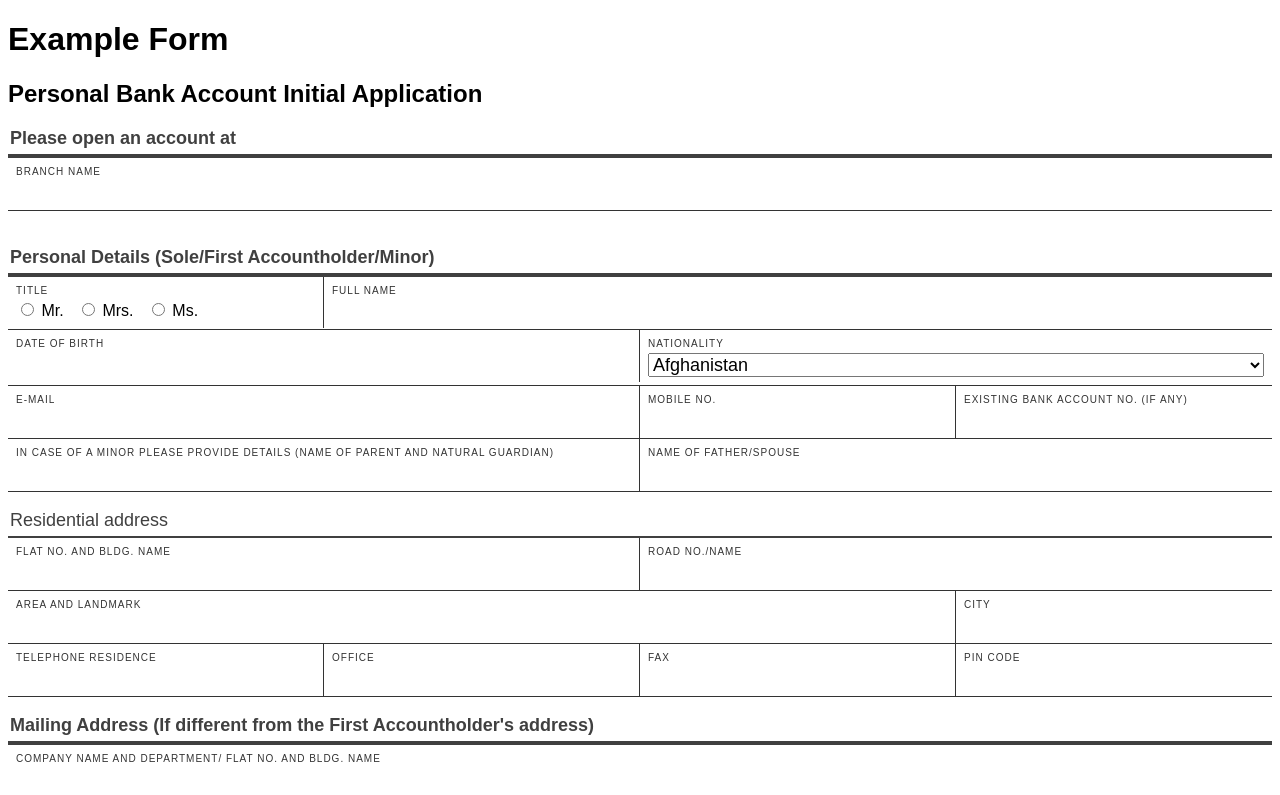
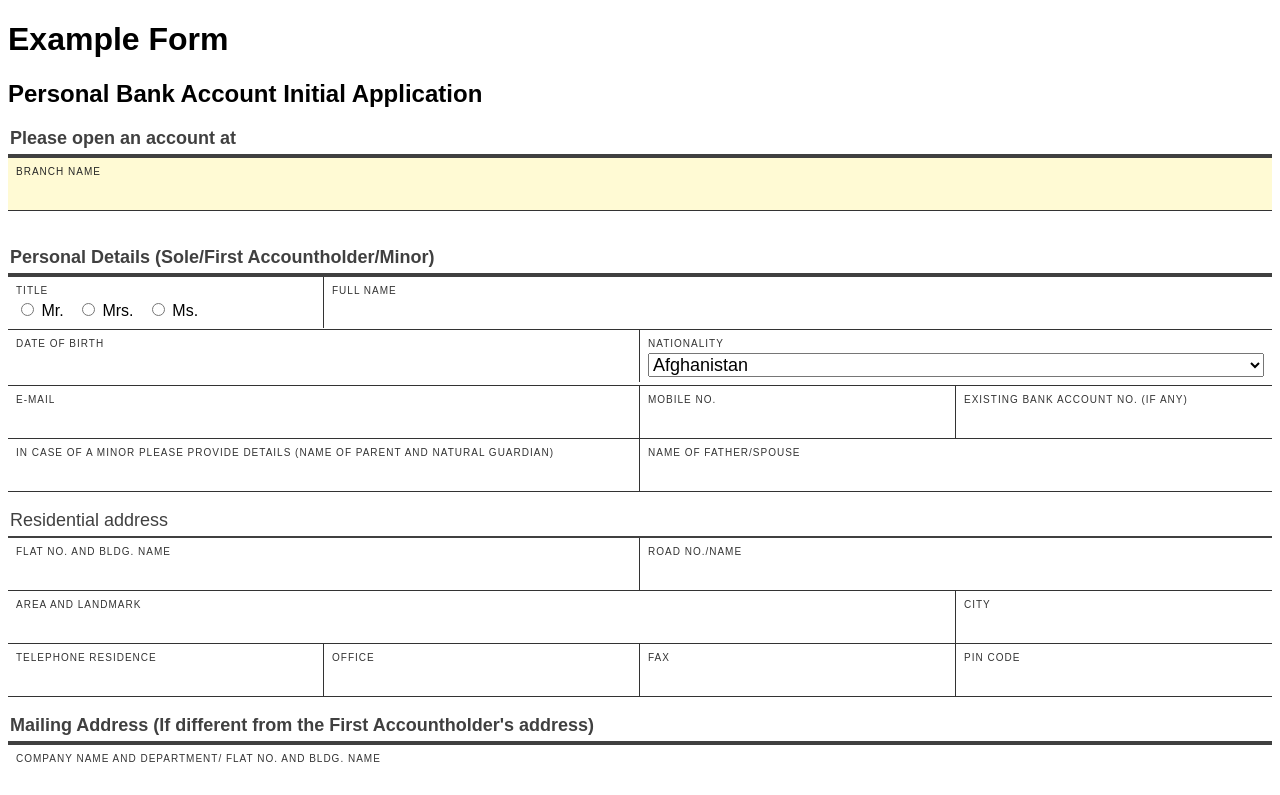
Before and after one commit to furiouscollective/gridforms, a plain HTML site: page example.html in a window 1280 px wide. Shown: the top 795 px of the page. Drawn offline with nearby package versions, Linux system fonts and the light colour scheme.

Commit message:
gridforms.js to focus fields; GA tracking code; Copy update; Tweet and github star buttons;

```diff
--- a/example.html
+++ b/example.html
@@ -2,6 +2,8 @@
 <head>
 	<title>Grid Forms &middot; Example - Personal Bank Account Initial Application</title>
 	<link rel="stylesheet" type="text/css" href="gridforms/gridforms.css">
+	<script type="text/javascript" src="http://ajax.googleapis.com/ajax/libs/jquery/1.7.2/jquery.min.js"></script>
+	<script type="text/javascript" src="gridforms/gridforms.js"></script>
 	<meta name="viewport" content="initial-scale=1.0, maximum-scale=1.0, minimum-scale=1.0, user-scalable=no">
 	<style type="text/css">
 	body {font-family:arial, sans-serif}
--- /dev/null
+++ b/gridforms/gridforms.js
@@ -0,0 +1,47 @@
+//
+//  Grid Forms
+//  Copyright (c) 2013 Kumail Hunaid
+//
+//  Permission is hereby granted, free of charge, to any person obtaining a copy
+//  of this software and associated documentation files (the "Software"), to deal
+//  in the Software without restriction, including without limitation the rights
+//  to use, copy, modify, merge, publish, distribute, sublicense, and/or sell
+//  copies of the Software, and to permit persons to whom the Software is
+//  furnished to do so, subject to the following conditions:
+//
+//  The above copyright notice and this permission notice shall be included in
+//  all copies or substantial portions of the Software.
+//
+//  THE SOFTWARE IS PROVIDED "AS IS", WITHOUT WARRANTY OF ANY KIND, EXPRESS OR
+//  IMPLIED, INCLUDING BUT NOT LIMITED TO THE WARRANTIES OF MERCHANTABILITY,
+//  FITNESS FOR A PARTICULAR PURPOSE AND NONINFRINGEMENT. IN NO EVENT SHALL THE
+//  AUTHORS OR COPYRIGHT HOLDERS BE LIABLE FOR ANY CLAIM, DAMAGES OR OTHER
+//  LIABILITY, WHETHER IN AN ACTION OF CONTRACT, TORT OR OTHERWISE, ARISING FROM,
+//  OUT OF OR IN CONNECTION WITH THE SOFTWARE OR THE USE OR OTHER DEALINGS IN
+//  THE SOFTWARE.
+//
+
+$(function() {
+	var GridForms = {
+		el: {
+			fieldsContainers: $('[data-field-span]'),
+			focusableFields: $('input, textarea, select', '[data-field-span]')
+		},
+		init: function() {
+			this.focusField(this.el.focusableFields.filter(':focus'));
+			this.events();
+		},
+		focusField: function(currentField) {
+			this.el.fieldsContainers.removeClass('focus');
+			currentField.closest('[data-field-span]').addClass('focus');
+		},
+		events: function() {
+			var that = this;
+			that.el.focusableFields.focus(function() {
+				that.focusField($(this));
+			});
+		}
+	};
+
+	GridForms.init();
+});
```
Also changed, not shown: index.html (+23 -1 lines).
